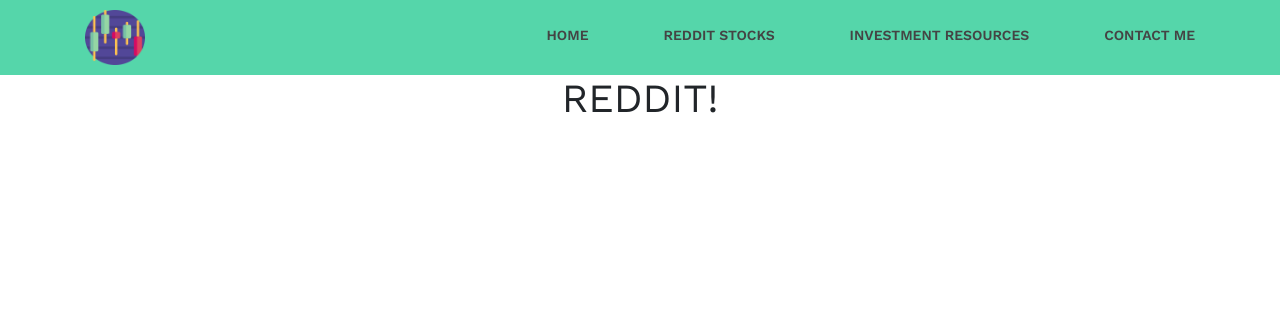
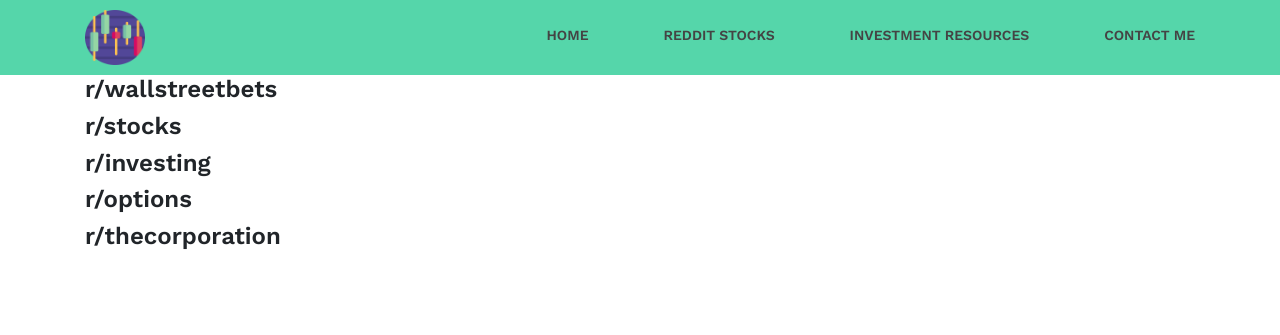
Before and after one commit to AnimXhafa97/market-tracker, a Flask app: template templates/reddit.html in a window 1280 px wide. Shown: the top 335 px of the page. Run offline with Flask 2, Linux system fonts and the light colour scheme; the template is opened without the code that fills it: most values are stand-ins (such as "Sample title", 1, 10 or a date in 2020); some libraries are stand-ins or nearby versions.

Commit message:
added reddit scraping

```diff
--- a/app.py
+++ b/app.py
@@ -1,5 +1,5 @@
 from flask import Flask, render_template
-from helpers import get_mentions, scrape_mw, scrape_ip
+from helpers import get_reddit, scrape_mw, scrape_ip
 
 app = Flask(__name__)
 
@@ -13,11 +13,11 @@
     ip_headlines = scrape_ip()[0]
     ip_sums = scrape_ip()[1]
 
-    return render_template('homepage.html', mentions = get_mentions(), mw_card = zip(mw_headlines, mw_sums), ip_card = zip(ip_headlines, ip_sums))
+    return render_template('homepage.html', mw_card = zip(mw_headlines, mw_sums), ip_card = zip(ip_headlines, ip_sums))
 
 @app.route('/reddit')
 def reddit():
-    return render_template('reddit.html')
+    return render_template('reddit.html', posts = get_reddit()[1].items())
 
 if __name__=='__main__':
     app.run(debug=True)
--- a/helpers.py
+++ b/helpers.py
@@ -29,30 +29,40 @@
 
 err = ['A', 'OR', 'AM', 'IT', 'TY', 'BE', 'NEXT', 'DD', 'SOS', 'CEO', 'R', 'BIG', 'SNOW']
 
-def get_mentions():
+def get_reddit():
 
     mentions = {}
+    subreddits = {
+        'wallstreetbets': [],
+        'stocks': [],
+        'investing': [],
+        'options': [],
+        'thecorporation': []
+    }
 
-    for submission in reddit.subreddit('wallstreetbets').hot(limit=10):
+    for key in subreddits:
+        for submission in reddit.subreddit(key).hot(limit=10):
 
-        words = submission.title.split()
-        for word in words:
-            for symbol in df['Symbol']:
-                if word[0] == '$':
-                    if word[1:] in mentions:
-                        mentions[word[1:]] += 1
-                if word == symbol:
-                    if word in mentions:
-                        mentions[word] += 1
-                    else:
-                        mentions[word] = 1
+            subreddits[key].append([submission.title, submission.created_utc, submission.score, submission.url])
+
+            words = submission.title.split()
+            for word in words:
+                for symbol in df['Symbol']:
+                    if word[0] == '$':
+                        if word[1:] in mentions:
+                            mentions[word[1:]] += 1
+                    if word == symbol:
+                        if word in mentions:
+                            mentions[word] += 1
+                        else:
+                            mentions[word] = 1
 
     for x in err:
         if x in mentions:
             del mentions[x]
 
     sorted_mentions = sorted(mentions.items(), key=lambda x: x[1], reverse=True)
-    return sorted_mentions
+    return sorted_mentions, subreddits
 
 
 #web scraping
@@ -86,9 +96,6 @@
 #
 #     investopedia = request.get('https://www.investopedia.com/markets-news-4427704')
 #     pedia_soup = BeautifulSoup(investopedia, 'lxml')
-
-
-
 ### AUTOMATION SCRIPT ###
 # schedule.every().day.at('9:00').do(get_mentions)
 #
--- a/templates/reddit.html
+++ b/templates/reddit.html
@@ -13,7 +13,7 @@
 
     <nav>
       <ul>
-        <li> <a href="#">Home</a> </li>
+        <li> <a href="{{ url_for('index') }}">Home</a> </li>
         <li> <a href="{{ url_for('reddit') }}">Reddit Stocks</a> </li>
         <li> <a href="#">Investment Resources</a> </li>
         <li> <a href="#">Contact Me</a> </li>
@@ -22,7 +22,75 @@
   </div>
 </header>
 
-<h1>REDDIT!</h1>
+<div class="container">
+
+  <h4> <b>r/wallstreetbets</b> </h4>
+
+  {% for key, value in posts %}
+    {% if key == 'wallstreetbets' %}
+    {% for item in value %}
+
+
+    <p><a href="{{ item[3] }}">{{ item[0] }}</a></p>
+
+    {% endfor %}
+    {% endif %}
+  {% endfor %}
+
+  <h4> <b>r/stocks</b> </h4>
+
+  {% for key, value in posts %}
+    {% if key == 'stocks' %}
+    {% for item in value %}
+
+
+    <p><a href="{{ item[3] }}">{{ item[0] }}</a></p>
+
+    {% endfor %}
+    {% endif %}
+  {% endfor %}
+
+  <h4> <b>r/investing</b> </h4>
+
+  {% for key, value in posts %}
+    {% if key == 'investing' %}
+    {% for item in value %}
+
+
+    <p><a href="{{ item[3] }}">{{ item[0] }}</a></p>
+
+    {% endfor %}
+    {% endif %}
+  {% endfor %}
+
+  <h4> <b>r/options</b> </h4>
+
+  {% for key, value in posts %}
+    {% if key == 'options' %}
+    {% for item in value %}
+
+
+    <p><a href="{{ item[3] }}">{{ item[0] }}</a></p>
+
+    {% endfor %}
+    {% endif %}
+  {% endfor %}
+
+  <h4> <b>r/thecorporation</b> </h4>
+
+  {% for key, value in posts %}
+    {% if key == 'thecorporation' %}
+    {% for item in value %}
+
+
+    <p><a href="{{ item[3] }}">{{ item[0] }}</a></p>
+
+    {% endfor %}
+    {% endif %}
+  {% endfor %}
+
+</div>
+
 
 
 {% endblock %}
```
